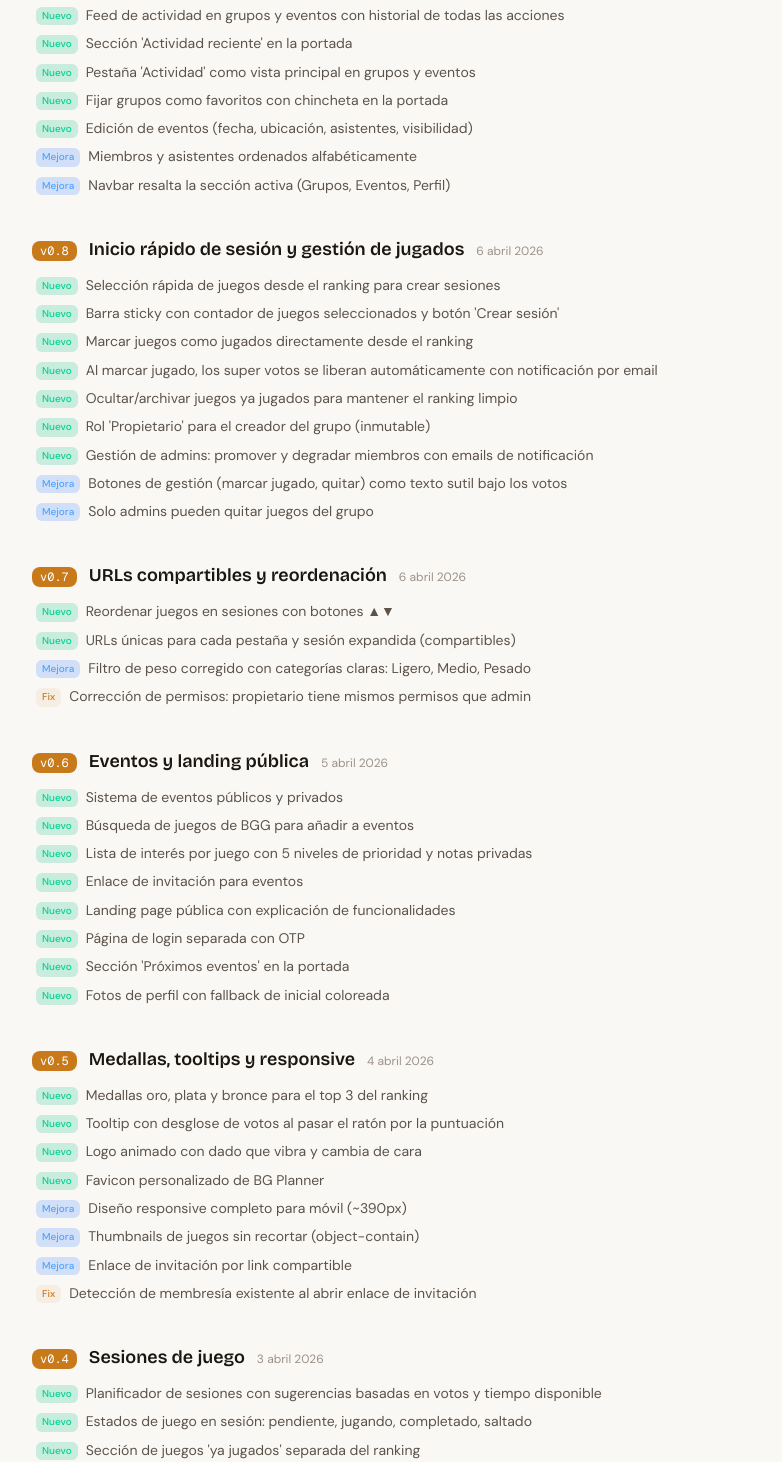
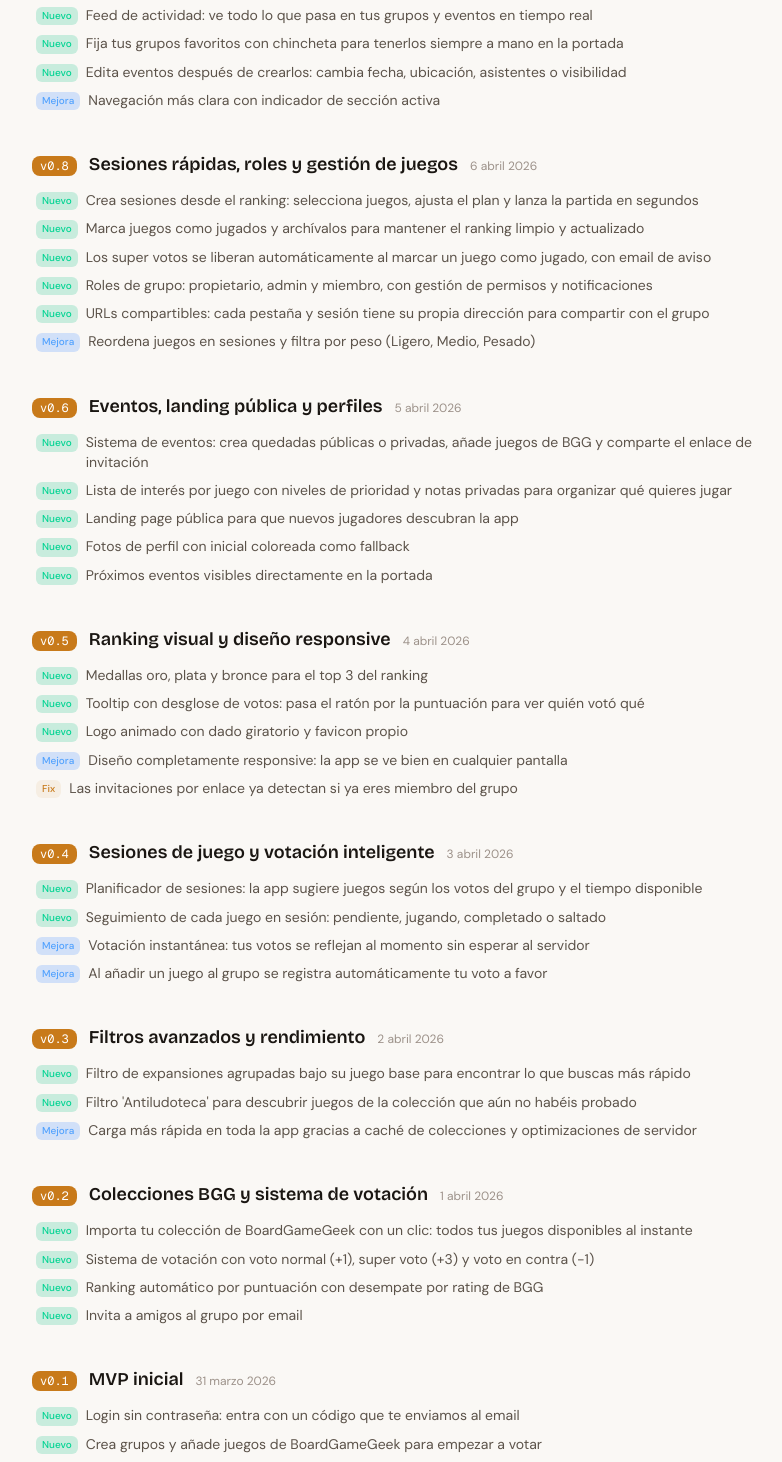
Before and after one commit to Emper/bgplanner, a Next.js app: page /changelog in a window 1280 px wide. Shown: the part 900-2362 px from the top of the page, without its empty margins (240-1022 px from the left). Built offline with nearby package versions, Linux system fonts and the light colour scheme.

Commit message:
Reescribir changelog v0.1-v0.9 con enfoque de historias de usuario
Consolida bullets técnicos en descripciones orientadas al usuario,
fusiona v0.7+v0.8 (mismo día) y reduce detalle de infraestructura.

Co-Authored-By: Claude Opus 4.6 <noreply@anthropic.com>

```diff
--- a/src/app/changelog/page.tsx
+++ b/src/app/changelog/page.tsx
@@ -45,110 +45,82 @@ const CHANGELOG: ChangelogEntry[] = [
   {
     date: "7 abril 2026",
     version: "0.9",
-    title: "Modo claro y feed de actividad",
+    title: "Modo claro, feed de actividad y favoritos",
     changes: [
-      { type: "new", text: "Modo claro/oscuro con detección automática del sistema y toggle manual" },
-      { type: "new", text: "Feed de actividad en grupos y eventos con historial de todas las acciones" },
-      { type: "new", text: "Sección 'Actividad reciente' en la portada" },
-      { type: "new", text: "Pestaña 'Actividad' como vista principal en grupos y eventos" },
-      { type: "new", text: "Fijar grupos como favoritos con chincheta en la portada" },
-      { type: "new", text: "Edición de eventos (fecha, ubicación, asistentes, visibilidad)" },
-      { type: "improved", text: "Miembros y asistentes ordenados alfabéticamente" },
-      { type: "improved", text: "Navbar resalta la sección activa (Grupos, Eventos, Perfil)" },
+      { type: "new", text: "Modo claro/oscuro: se adapta automáticamente a tu sistema o cámbialo con el toggle" },
+      { type: "new", text: "Feed de actividad: ve todo lo que pasa en tus grupos y eventos en tiempo real" },
+      { type: "new", text: "Fija tus grupos favoritos con chincheta para tenerlos siempre a mano en la portada" },
+      { type: "new", text: "Edita eventos después de crearlos: cambia fecha, ubicación, asistentes o visibilidad" },
+      { type: "improved", text: "Navegación más clara con indicador de sección activa" },
     ],
   },
   {
     date: "6 abril 2026",
     version: "0.8",
-    title: "Inicio rápido de sesión y gestión de jugados",
+    title: "Sesiones rápidas, roles y gestión de juegos",
     changes: [
-      { type: "new", text: "Selección rápida de juegos desde el ranking para crear sesiones" },
-      { type: "new", text: "Barra sticky con contador de juegos seleccionados y botón 'Crear sesión'" },
-      { type: "new", text: "Marcar juegos como jugados directamente desde el ranking" },
-      { type: "new", text: "Al marcar jugado, los super votos se liberan automáticamente con notificación por email" },
-      { type: "new", text: "Ocultar/archivar juegos ya jugados para mantener el ranking limpio" },
-      { type: "new", text: "Rol 'Propietario' para el creador del grupo (inmutable)" },
-      { type: "new", text: "Gestión de admins: promover y degradar miembros con emails de notificación" },
-      { type: "improved", text: "Botones de gestión (marcar jugado, quitar) como texto sutil bajo los votos" },
-      { type: "improved", text: "Solo admins pueden quitar juegos del grupo" },
-    ],
-  },
-  {
-    date: "6 abril 2026",
-    version: "0.7",
-    title: "URLs compartibles y reordenación",
-    changes: [
-      { type: "new", text: "Reordenar juegos en sesiones con botones ▲▼" },
-      { type: "new", text: "URLs únicas para cada pestaña y sesión expandida (compartibles)" },
-      { type: "improved", text: "Filtro de peso corregido con categorías claras: Ligero, Medio, Pesado" },
-      { type: "fixed", text: "Corrección de permisos: propietario tiene mismos permisos que admin" },
+      { type: "new", text: "Crea sesiones desde el ranking: selecciona juegos, ajusta el plan y lanza la partida en segundos" },
+      { type: "new", text: "Marca juegos como jugados y archívalos para mantener el ranking limpio y actualizado" },
+      { type: "new", text: "Los super votos se liberan automáticamente al marcar un juego como jugado, con email de aviso" },
+      { type: "new", text: "Roles de grupo: propietario, admin y miembro, con gestión de permisos y notificaciones" },
+      { type: "new", text: "URLs compartibles: cada pestaña y sesión tiene su propia dirección para compartir con el grupo" },
+      { type: "improved", text: "Reordena juegos en sesiones y filtra por peso (Ligero, Medio, Pesado)" },
     ],
   },
   {
     date: "5 abril 2026",
     version: "0.6",
-    title: "Eventos y landing pública",
+    title: "Eventos, landing pública y perfiles",
     changes: [
-      { type: "new", text: "Sistema de eventos públicos y privados" },
-      { type: "new", text: "Búsqueda de juegos de BGG para añadir a eventos" },
-      { type: "new", text: "Lista de interés por juego con 5 niveles de prioridad y notas privadas" },
-      { type: "new", text: "Enlace de invitación para eventos" },
-      { type: "new", text: "Landing page pública con explicación de funcionalidades" },
-      { type: "new", text: "Página de login separada con OTP" },
-      { type: "new", text: "Sección 'Próximos eventos' en la portada" },
-      { type: "new", text: "Fotos de perfil con fallback de inicial coloreada" },
+      { type: "new", text: "Sistema de eventos: crea quedadas públicas o privadas, añade juegos de BGG y comparte el enlace de invitación" },
+      { type: "new", text: "Lista de interés por juego con niveles de prioridad y notas privadas para organizar qué quieres jugar" },
+      { type: "new", text: "Landing page pública para que nuevos jugadores descubran la app" },
+      { type: "new", text: "Fotos de perfil con inicial coloreada como fallback" },
+      { type: "new", text: "Próximos eventos visibles directamente en la portada" },
     ],
   },
   {
     date: "4 abril 2026",
     version: "0.5",
-    title: "Medallas, tooltips y responsive",
+    title: "Ranking visual y diseño responsive",
     changes: [
       { type: "new", text: "Medallas oro, plata y bronce para el top 3 del ranking" },
-      { type: "new", text: "Tooltip con desglose de votos al pasar el ratón por la puntuación" },
-      { type: "new", text: "Logo animado con dado que vibra y cambia de cara" },
-      { type: "new", text: "Favicon personalizado de BG Planner" },
-      { type: "improved", text: "Diseño responsive completo para móvil (~390px)" },
-      { type: "improved", text: "Thumbnails de juegos sin recortar (object-contain)" },
-      { type: "improved", text: "Enlace de invitación por link compartible" },
-      { type: "fixed", text: "Detección de membresía existente al abrir enlace de invitación" },
+      { type: "new", text: "Tooltip con desglose de votos: pasa el ratón por la puntuación para ver quién votó qué" },
+      { type: "new", text: "Logo animado con dado giratorio y favicon propio" },
+      { type: "improved", text: "Diseño completamente responsive: la app se ve bien en cualquier pantalla" },
+      { type: "fixed", text: "Las invitaciones por enlace ya detectan si ya eres miembro del grupo" },
     ],
   },
   {
     date: "3 abril 2026",
     version: "0.4",
-    title: "Sesiones de juego",
+    title: "Sesiones de juego y votación inteligente",
     changes: [
-      { type: "new", text: "Planificador de sesiones con sugerencias basadas en votos y tiempo disponible" },
-      { type: "new", text: "Estados de juego en sesión: pendiente, jugando, completado, saltado" },
-      { type: "new", text: "Sección de juegos 'ya jugados' separada del ranking" },
-      { type: "improved", text: "Votación optimista: los votos se reflejan al instante sin esperar al servidor" },
-      { type: "improved", text: "Auto-upvote al añadir un juego al grupo" },
+      { type: "new", text: "Planificador de sesiones: la app sugiere juegos según los votos del grupo y el tiempo disponible" },
+      { type: "new", text: "Seguimiento de cada juego en sesión: pendiente, jugando, completado o saltado" },
+      { type: "improved", text: "Votación instantánea: tus votos se reflejan al momento sin esperar al servidor" },
+      { type: "improved", text: "Al añadir un juego al grupo se registra automáticamente tu voto a favor" },
     ],
   },
   {
     date: "2 abril 2026",
     version: "0.3",
-    title: "Caché y rendimiento",
+    title: "Filtros avanzados y rendimiento",
     changes: [
-      { type: "new", text: "Caché de colecciones BGG en base de datos (24h TTL)" },
-      { type: "new", text: "Filtro de expansiones como sub-elementos del juego base" },
-      { type: "new", text: "Filtro 'Antiludoteca' para juegos no jugados" },
-      { type: "improved", text: "Dashboard unificado en una sola llamada API" },
-      { type: "improved", text: "Región EU para menor latencia" },
-      { type: "improved", text: "Índices de base de datos optimizados" },
+      { type: "new", text: "Filtro de expansiones agrupadas bajo su juego base para encontrar lo que buscas más rápido" },
+      { type: "new", text: "Filtro 'Antiludoteca' para descubrir juegos de la colección que aún no habéis probado" },
+      { type: "improved", text: "Carga más rápida en toda la app gracias a caché de colecciones y optimizaciones de servidor" },
     ],
   },
   {
     date: "1 abril 2026",
     version: "0.2",
-    title: "Colecciones BGG y votación",
+    title: "Colecciones BGG y sistema de votación",
     changes: [
-      { type: "new", text: "Importación de colecciones desde BoardGameGeek" },
-      { type: "new", text: "Sistema de votación: +1, +3 (super), -1" },
-      { type: "new", text: "Ranking de juegos por puntuación con desempate por rating BGG" },
-      { type: "new", text: "Paginación, búsqueda y filtros en la vista de añadir juegos" },
-      { type: "new", text: "Invitaciones por email a grupos" },
+      { type: "new", text: "Importa tu colección de BoardGameGeek con un clic: todos tus juegos disponibles al instante" },
+      { type: "new", text: "Sistema de votación con voto normal (+1), super voto (+3) y voto en contra (-1)" },
+      { type: "new", text: "Ranking automático por puntuación con desempate por rating de BGG" },
+      { type: "new", text: "Invita a amigos al grupo por email" },
     ],
   },
   {
@@ -156,9 +128,8 @@ const CHANGELOG: ChangelogEntry[] = [
     version: "0.1",
     title: "MVP inicial",
     changes: [
-      { type: "new", text: "Autenticación OTP por email (sin contraseñas)" },
-      { type: "new", text: "Creación de grupos" },
-      { type: "new", text: "Añadir juegos a grupos por ID de BGG" },
+      { type: "new", text: "Login sin contraseña: entra con un código que te enviamos al email" },
+      { type: "new", text: "Crea grupos y añade juegos de BoardGameGeek para empezar a votar" },
       { type: "new", text: "Diseño dark mode con paleta amber" },
     ],
   },
```
